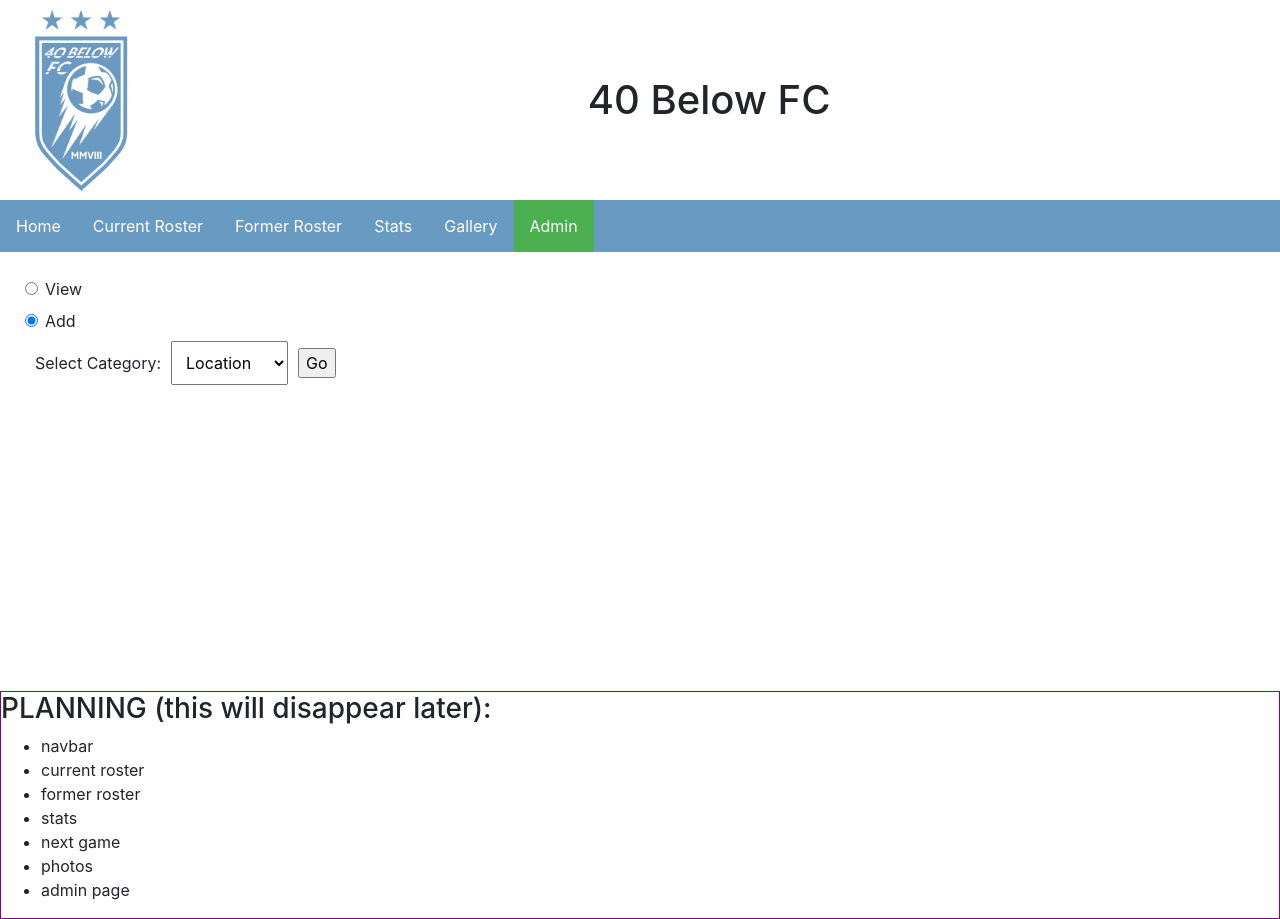
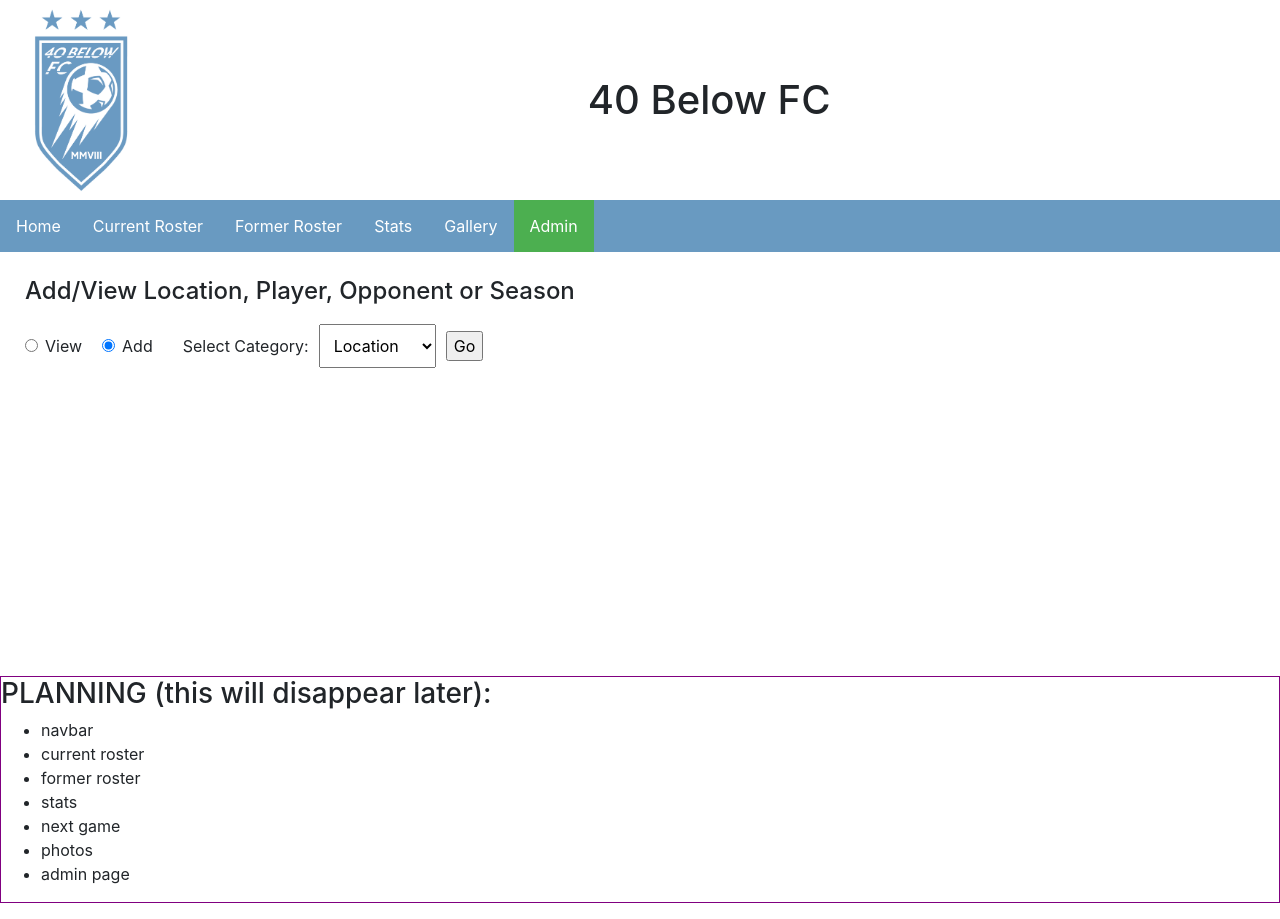
Before and after one commit to neotamoe/40belowfc, a React (Create React App) app: page /admin in a window 1280 px wide. Built offline with nearby package versions, Linux system fonts and the light colour scheme; some icons are missing.

Commit message:
style adjustments

```diff
--- a/src/components/Admin.js
+++ b/src/components/Admin.js
@@ -1,6 +1,13 @@
 import React, {Component} from 'react';
 import ReactDataGrid from 'react-data-grid';
+// bootstrap is needed for table styles
 import '../../node_modules/bootstrap/dist/css/bootstrap.css';
+
+const styles = {
+    addViewRadio: {
+        margin: '20px'
+    }
+}
 
 class Admin extends Component {
     constructor(props) {
@@ -128,9 +135,9 @@ class Admin extends Component {
 
         return (
             <div>
+                <h4>Add/View Location, Player, Opponent or Season</h4>
                 <form onSubmit={this.handleSubmit}>
-                    <div className="form-check">
-                        <label>
+                        <label style={styles.addViewRadio}>
                             <input
                                 type="radio"
                                 name="view-or-add"
@@ -141,9 +148,7 @@ class Admin extends Component {
                             />
                             View
                         </label>
-                    </div>
-                    <div className="form-check">
-                        <label>
+                        <label style={styles.addViewRadio}>
                             <input
                                 type="radio"
                                 name="view-or-add"
@@ -154,7 +159,6 @@ class Admin extends Component {
                             />
                             Add
                         </label>
-                    </div>
                     <label htmlFor="datalist" style={{padding: '10px'}}>Select Category:</label>
                     <select style={{padding: '10px'}} value={this.state.type} name="datalist" id="datalist" form="" onChange={this.handleChange}>
                         <option value="locations">Location</option>
```
